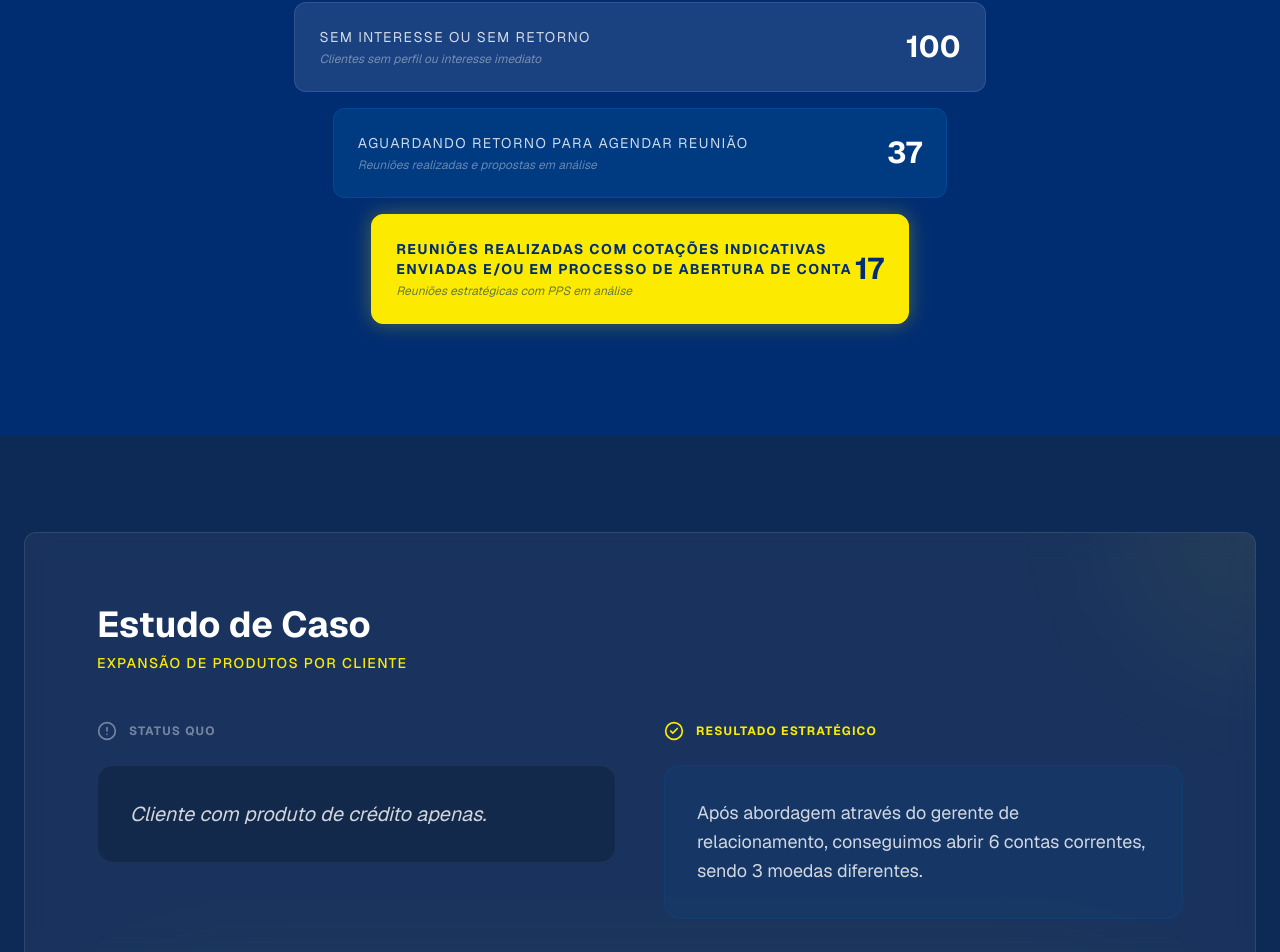
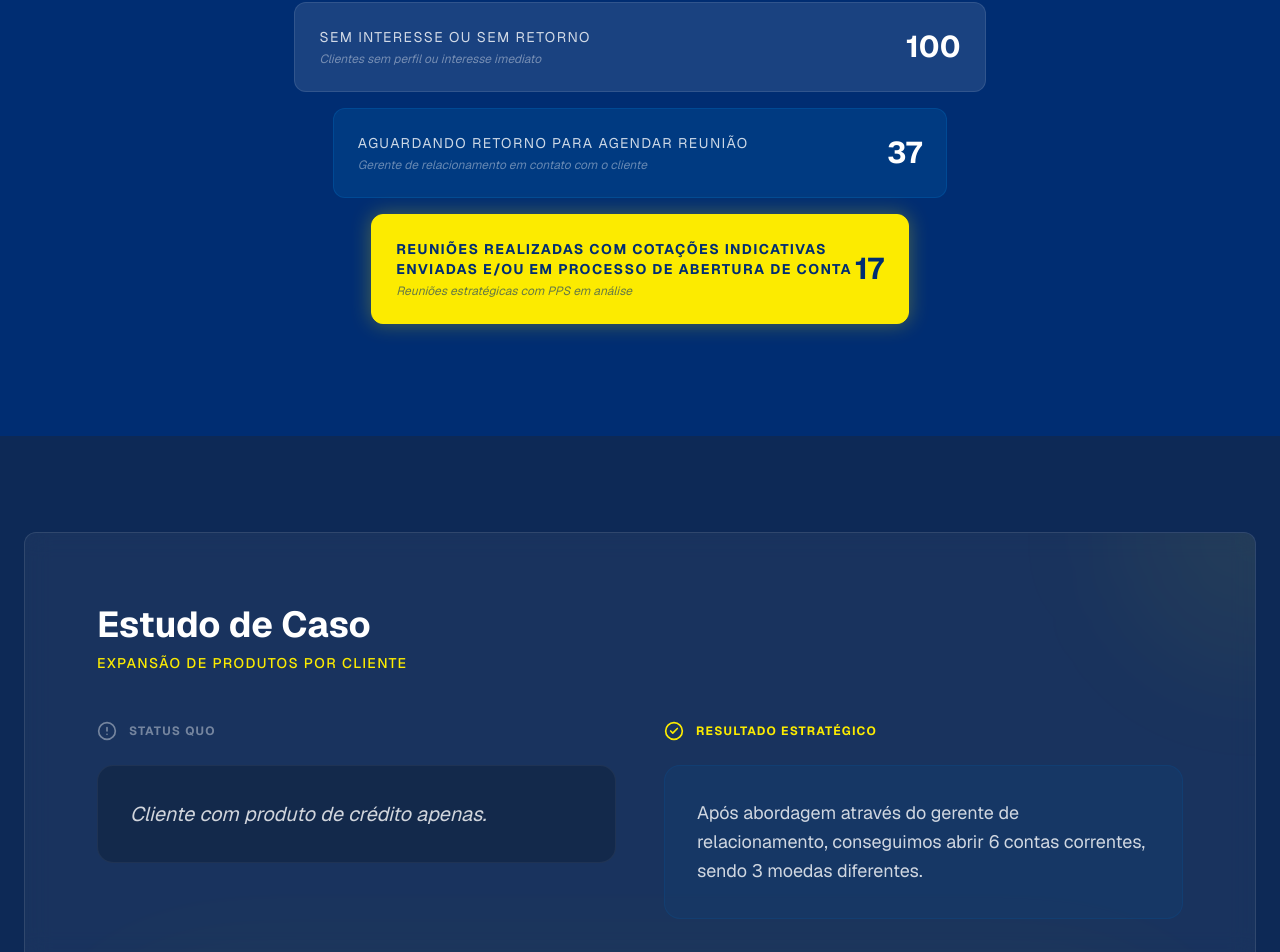
Before and after one commit to skintryker/bbny-presentation, a Next.js app: page / in a window 1280 px wide. Shown: the part 5319-6271 px from the top of the page. Built offline with nearby package versions, Linux system fonts and the light colour scheme.

Commit message:
update: Strategic Planning funnel description

```diff
--- a/src/data/presentationData.ts
+++ b/src/data/presentationData.ts
@@ -124,7 +124,7 @@ export const presentationData = {
     funnel: [
       { label: "Clientes Target", value: 154, description: "Base identificada com produtos de crédito ativos" },
       { label: "Sem Interesse ou Sem Retorno", value: 100, description: "Clientes sem perfil ou interesse imediato" },
-      { label: "Aguardando Retorno para Agendar Reunião", value: 37, description: "Reuniões realizadas e propostas em análise" },
+      { label: "Aguardando Retorno para Agendar Reunião", value: 37, description: "Gerente de relacionamento em contato com o cliente" },
       { label: "Reuniões Realizadas com Cotações Indicativas Enviadas e/ou em Processo de Abertura de Conta", value: 17, description: "Reuniões estratégicas com PPS em análise" },
     ],
   },
```
Also changed, not shown: 1 other file (tests, documents, lock files or other folders).
